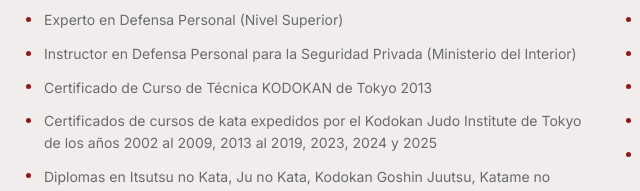
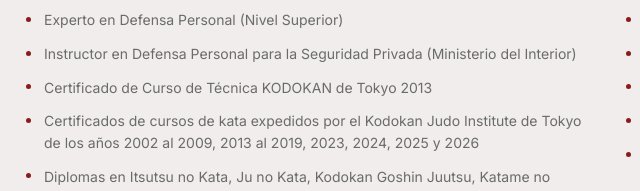
Before and after one commit to judoizquierdo/judoizquierdo.github.io, a plain HTML site: page index.html in a window 1280 px wide. Shown: the part 4814-5005 px from the top of the page, 34-674 px from the left. Drawn offline with Linux system fonts and the light colour scheme.

Commit message:
Update index.html

```diff
--- a/index.html
+++ b/index.html
@@ -501,7 +501,7 @@
               <li>Experto en Defensa Personal (Nivel Superior)</li>
               <li>Instructor en Defensa Personal para la Seguridad Privada (Ministerio del Interior)</li>
               <li>Certificado de Curso de Técnica KODOKAN de Tokyo 2013</li>
-              <li>Certificados de cursos de kata expedidos por el Kodokan Judo Institute de Tokyo de los años 2002 al 2009, 2013 al 2019, 2023, 2024 y 2025</li>
+              <li>Certificados de cursos de kata expedidos por el Kodokan Judo Institute de Tokyo de los años 2002 al 2009, 2013 al 2019, 2023, 2024, 2025 y 2026</li>
               <li>Diplomas en Itsutsu no Kata, Ju no Kata, Kodokan Goshin Juutsu, Katame no Kata, Kime no Kata y Nage no Kata por el Kodokan Judo Institute de Tokyo</li>
               <li>Medalla de Bronce al Mérito Deportivo 2018 (Real Federación Española de Judo y D.A.)</li>
               <li>Cinturón Negro de Oro Blasonado 2020 (Real Federación Española de Judo y D.A.)</li>
```
